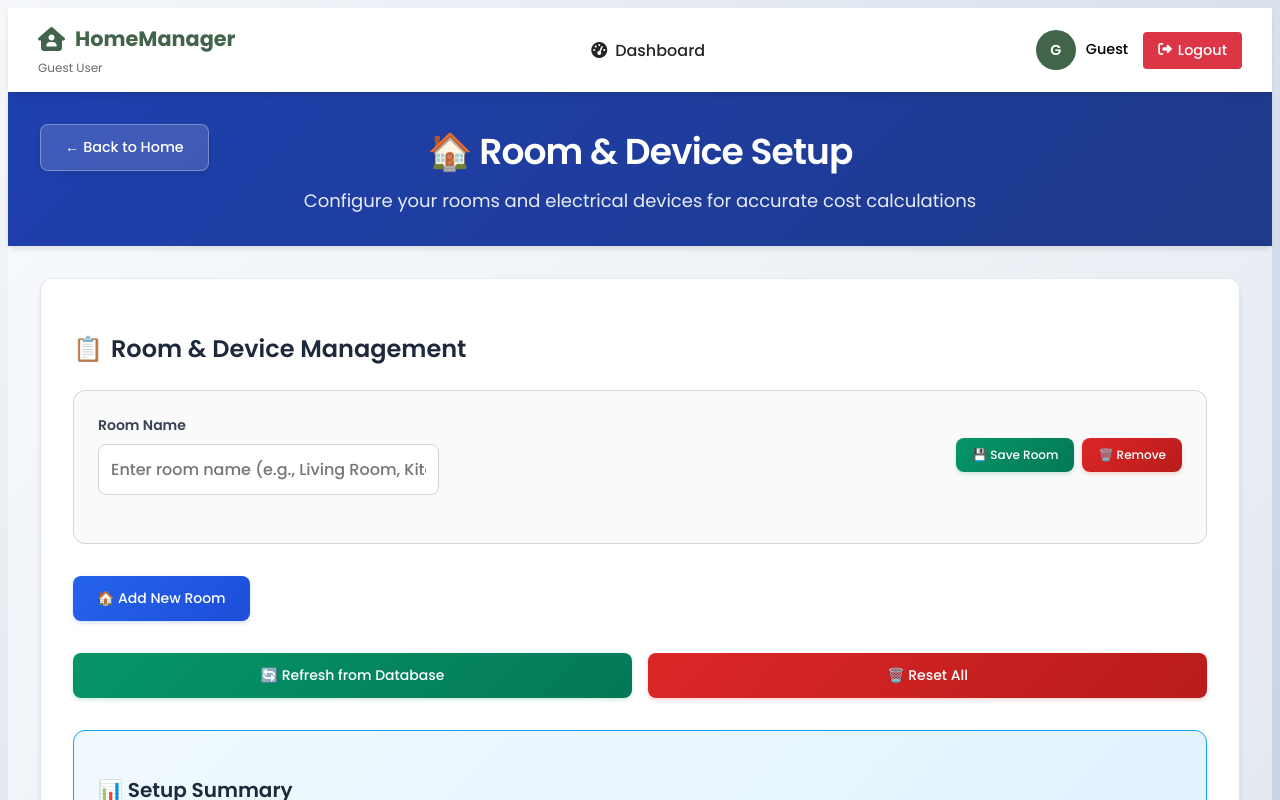
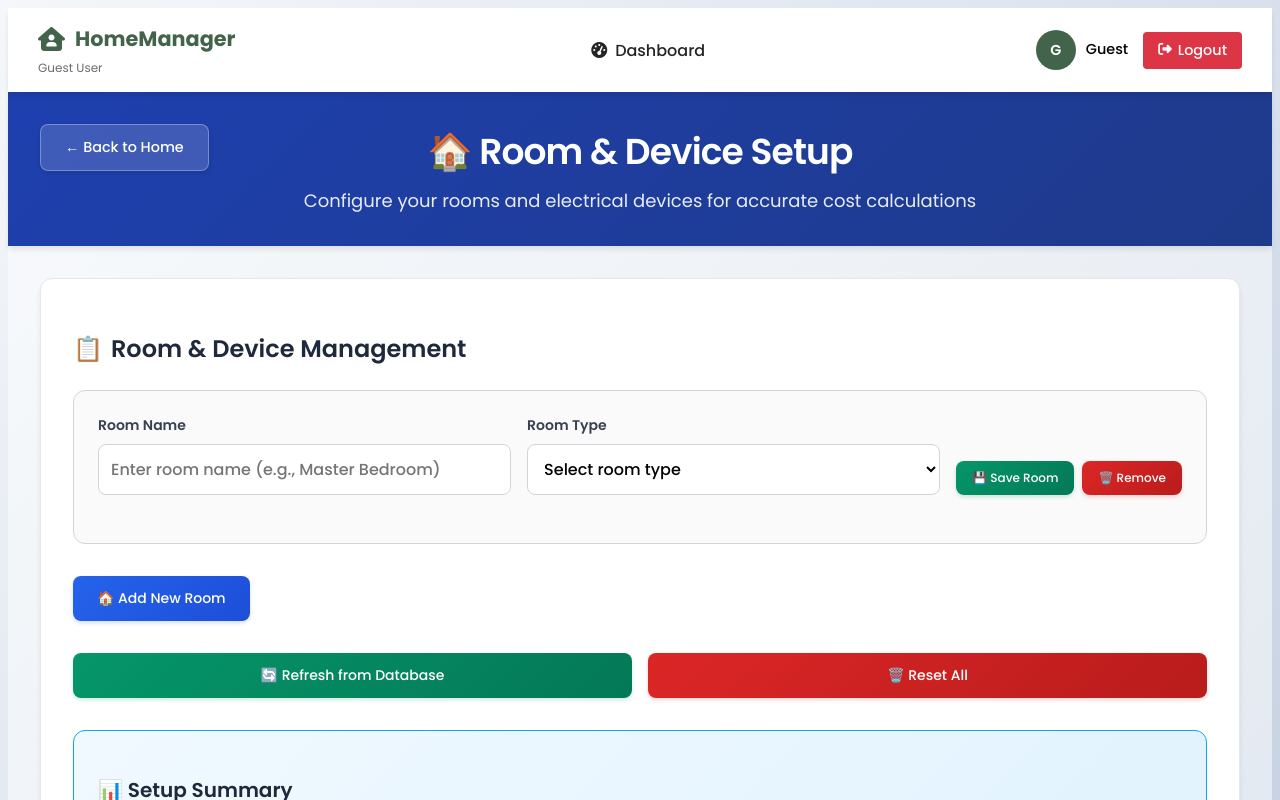
Before and after one commit to RathijitAich/Frontend-Home-React-, a React (Create React App) app: page /room-setup in a window 1280 px wide. Both pictures are taken after a click on the button "🏠 Add New Room". Shown: the top 800 px of the page. Built offline with nearby package versions, Linux system fonts and the light colour scheme.

Commit message:
minor change

```diff
--- a/src/pages/RoomSetup.js
+++ b/src/pages/RoomSetup.js
@@ -1,5 +1,5 @@
 import React, { useState, useEffect } from 'react';
-import { useNavigate } from 'react-router-dom';
+import { data, useNavigate } from 'react-router-dom';
 import PropTypes from "prop-types";
 
 const RoomSetup = ({email, setEmail}) => {
@@ -7,6 +7,9 @@ const RoomSetup = ({email, setEmail}) => {
   const [rooms, setRooms] = useState([]);
   const [loadedRooms, setLoadedRooms] = useState([]);
   const [isLoading, setIsLoading] = useState(true);
+
+  // Room types extracted from device templates
+  const roomTypes = ["Bedroom", "Kitchen", "Bathroom", "Drawing Room", "Living Room", "Dining Room"];
 
   // Load from database on component mount
   useEffect(() => {
@@ -22,6 +25,7 @@ const RoomSetup = ({email, setEmail}) => {
     const newRoom = {
       id: Date.now(),
       name: '',
+      type: '',
       devices: [],
       isNew: true,
       isSaved: false
@@ -73,6 +77,7 @@ const RoomSetup = ({email, setEmail}) => {
           }
         });
 
+
         if (!response.ok) {
           const error = await response.json();
           throw new Error(error.message || 'Failed to delete room');
@@ -114,8 +119,14 @@ const RoomSetup = ({email, setEmail}) => {
         return;
       }
 
+      if (!room.type) {
+        alert('Please select a room type.');
+        return;
+      }
+
       const roomData = {
         roomName: room.name,
+        roomType: room.type,
         homeowner: {
           email: userEmail
         }
@@ -129,6 +140,7 @@ const RoomSetup = ({email, setEmail}) => {
         body: JSON.stringify(roomData)
       });
 
+      console.log('data sent to backend:', roomData);
       if (!response.ok) {
         const error = await response.json();
         throw new Error(error.message || 'Failed to save room');
@@ -245,6 +257,7 @@ const RoomSetup = ({email, setEmail}) => {
       const loadedRooms = data.rooms.map((roomData, index) => ({
         id: Date.now() + index,
         name: roomData.room.roomName,
+        type: roomData.room.roomType || '',
         devices: roomData.devices.map((device, deviceIndex) => ({
           id: Date.now() + index * 1000 + deviceIndex,
           name: device.deviceName,
@@ -347,11 +360,15 @@ const RoomSetup = ({email, setEmail}) => {
       boxShadow: '0 1px 3px 0 rgba(0, 0, 0, 0.1)',
     },
     roomHeader: {
-      display: 'flex',
-      justifyContent: 'space-between',
-      alignItems: 'center',
+      display: 'grid',
+      gridTemplateColumns: '1fr 1fr auto',
+      alignItems: 'end',
       marginBottom: '1.5rem',
       gap: '1rem',
+    },
+    roomInputGroup: {
+      display: 'flex',
+      flexDirection: 'column',
     },
     roomHeaderLabel: {
       fontSize: '0.875rem',
@@ -360,7 +377,6 @@ const RoomSetup = ({email, setEmail}) => {
       marginBottom: '0.5rem',
     },
     roomHeaderInput: {
-      flex: 1,
       fontSize: '1rem',
       fontWeight: '500',
       border: '1px solid #d1d5db',
@@ -368,6 +384,16 @@ const RoomSetup = ({email, setEmail}) => {
       padding: '0.75rem',
       transition: 'all 0.2s ease',
       background: '#ffffff',
+    },
+    roomTypeSelect: {
+      fontSize: '1rem',
+      fontWeight: '500',
+      border: '1px solid #d1d5db',
+      borderRadius: '8px',
+      padding: '0.75rem',
+      transition: 'all 0.2s ease',
+      background: '#ffffff',
+      cursor: 'pointer',
     },
     disabledInput: {
       backgroundColor: '#f3f4f6',
@@ -630,11 +656,11 @@ const RoomSetup = ({email, setEmail}) => {
               key={room.id}
             >
               <div style={styles.roomHeader}>
-                <div style={{ flex: 1 }}>
+                <div style={styles.roomInputGroup}>
                   <div style={styles.roomHeaderLabel}>Room Name</div>
                   <input
                     type="text"
-                    placeholder="Enter room name (e.g., Living Room, Kitchen)"
+                    placeholder="Enter room name (e.g., Master Bedroom)"
                     value={room.name}
                     onChange={(e) => updateRoom(roomIndex, 'name', e.target.value)}
                     style={{
@@ -644,7 +670,24 @@ const RoomSetup = ({email, setEmail}) => {
                     disabled={room.isSaved}
                   />
                 </div>
-                <div style={{ display: 'flex', gap: '0.5rem', alignItems: 'flex-end' }}>
+                <div style={styles.roomInputGroup}>
+                  <div style={styles.roomHeaderLabel}>Room Type</div>
+                  <select
+                    value={room.type}
+                    onChange={(e) => updateRoom(roomIndex, 'type', e.target.value)}
+                    style={{
+                      ...styles.roomTypeSelect,
+                      ...(room.isSaved ? styles.disabledInput : {})
+                    }}
+                    disabled={room.isSaved}
+                  >
+                    <option value="">Select room type</option>
+                    {roomTypes.map(type => (
+                      <option key={type} value={type}>{type}</option>
+                    ))}
+                  </select>
+                </div>
+                <div style={{ display: 'flex', gap: '0.5rem' }}>
                   {room.isNew && !room.isSaved && (
                     <button
                       style={{...styles.btnSuccess, ...styles.btnSmall}}
```
